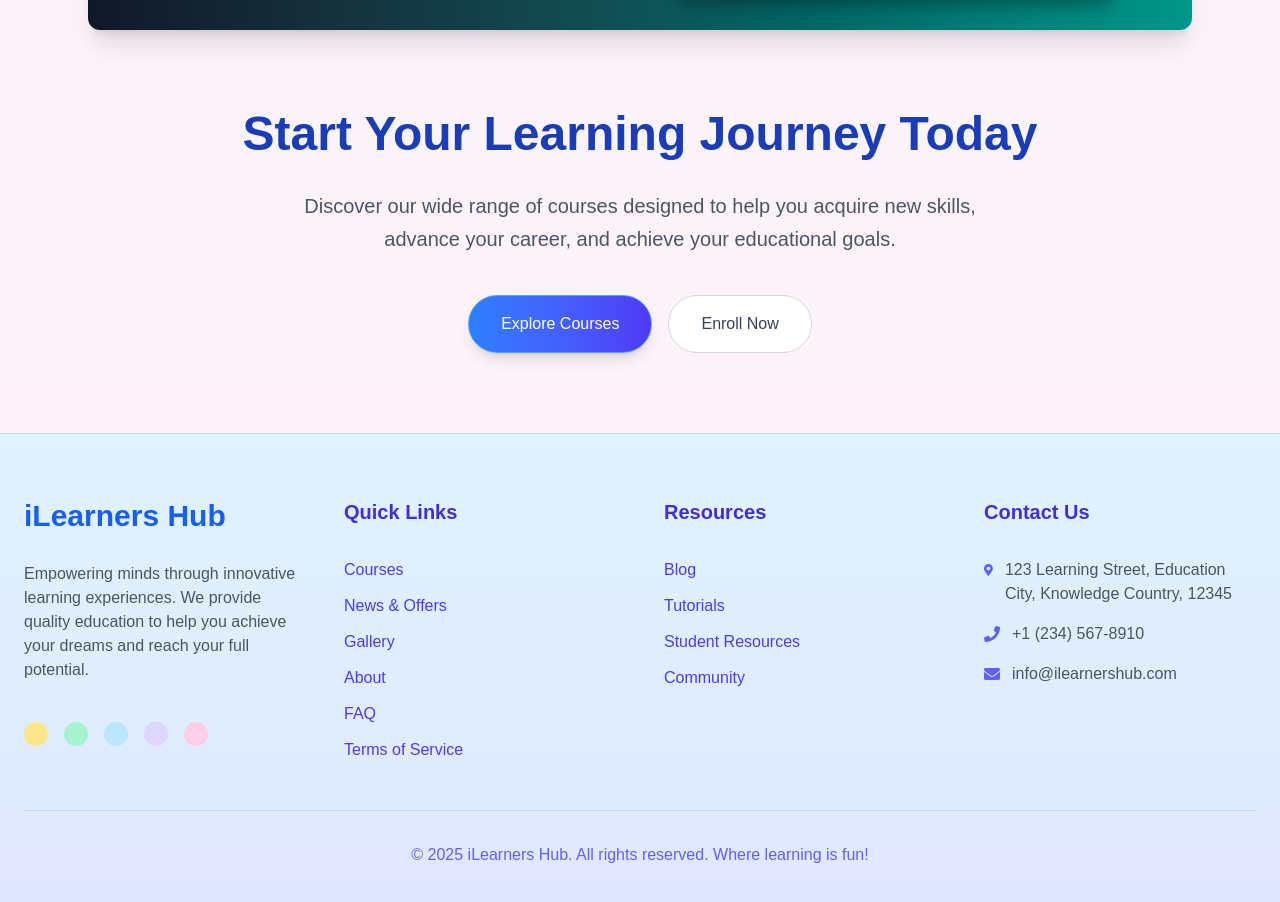
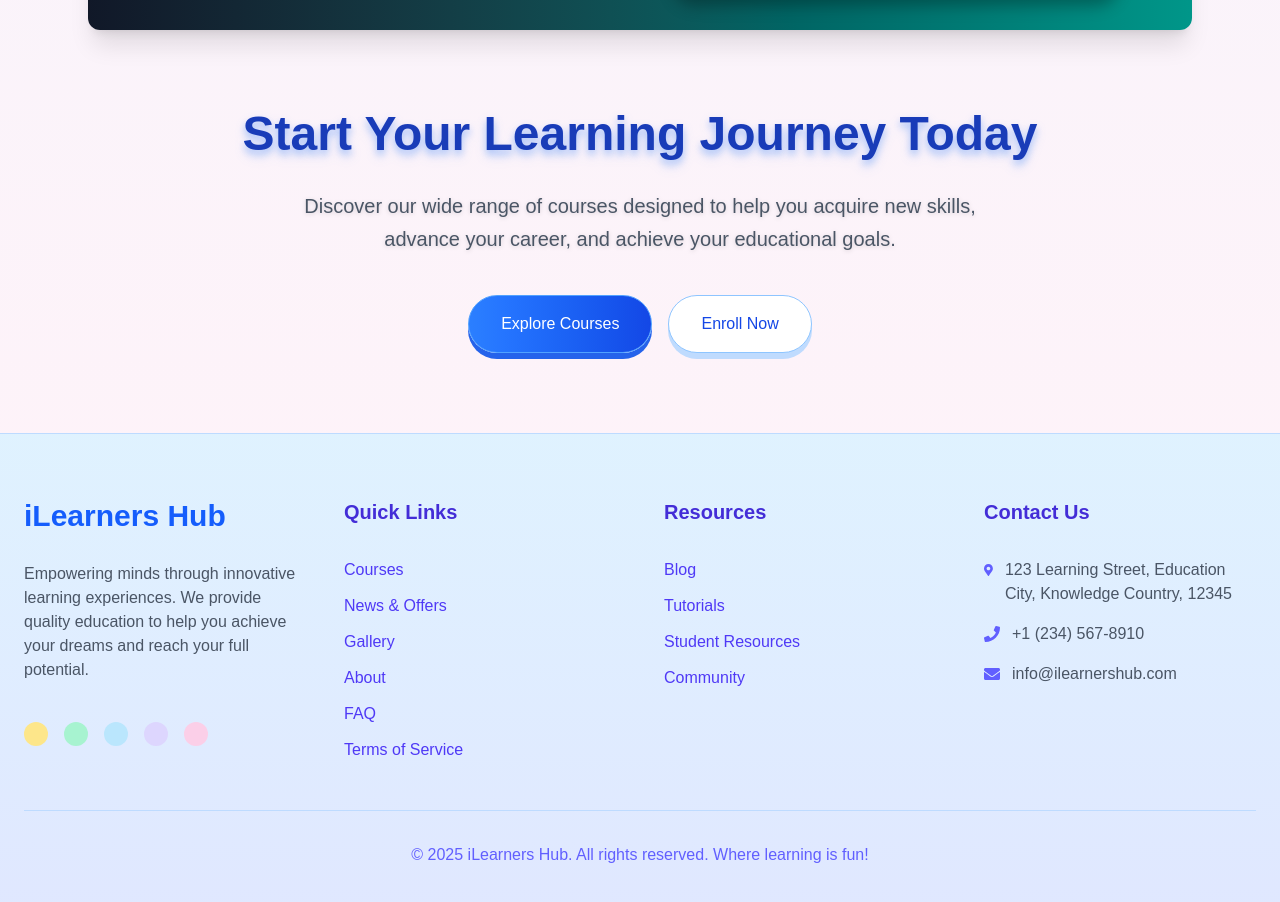
Before and after one commit to MoyasiGinko/iLearners-Hub, a Next.js app: page / in a window 1280 px wide. Shown: the part 3374-4276 px from the top of the page. Built offline with nearby package versions, Linux system fonts and the light colour scheme.

Commit message:
Update index.tsx

```diff
--- a/components/main/cta/index.tsx
+++ b/components/main/cta/index.tsx
@@ -4,6 +4,7 @@ import Link from "next/link";
 import { motion } from "framer-motion";
 
 const CTA: React.FC = () => {
+  // Using a limited palette of blue and white with shades
   return (
     <section className="py-20 bg-transparent relative overflow-hidden">
       <div className="container mx-auto px-6 text-center relative z-10">
@@ -12,7 +13,10 @@ const CTA: React.FC = () => {
           whileInView={{ opacity: 1, y: 0 }}
           viewport={{ once: true }}
           transition={{ duration: 0.5 }}
-          className="text-4xl md:text-5xl font-bold mb-8 text-blue-800"
+          className="text-4xl md:text-5xl font-bold mb-8 text-blue-800 drop-shadow-[0_5px_5px_rgba(59,130,246,0.3)]"
+          style={{
+            textShadow: "0 4px 6px rgba(59, 130, 246, 0.2)",
+          }}
         >
           Start Your Learning Journey Today
         </motion.h2>
@@ -22,7 +26,7 @@ const CTA: React.FC = () => {
           whileInView={{ opacity: 1, y: 0 }}
           viewport={{ once: true }}
           transition={{ duration: 0.5, delay: 0.1 }}
-          className="text-xl text-gray-600 mb-10 max-w-2xl mx-auto leading-relaxed"
+          className="text-xl text-gray-600 mb-10 max-w-2xl mx-auto leading-relaxed drop-shadow-sm"
         >
           Discover our wide range of courses designed to help you acquire new
           skills, advance your career, and achieve your educational goals.
@@ -37,23 +41,33 @@ const CTA: React.FC = () => {
         >
           <Link href="/courses">
             <motion.span
-              whileHover={{ scale: 1.05 }}
-              whileTap={{ scale: 0.95 }}
-              className="inline-block bg-gradient-to-r from-blue-500 to-indigo-600 text-white px-8 py-4 rounded-full
-                         font-medium hover:from-blue-600 hover:to-indigo-700 transition-all duration-300
-                         border border-blue-400 shadow-lg hover:shadow-xl hover:shadow-indigo-500/20"
+              whileHover={{ scale: 1.05, y: -5 }}
+              whileTap={{
+                scale: 0.95,
+                y: 2,
+                boxShadow: "0 0 0 rgba(59, 130, 246, 0.5)",
+              }}
+              className="inline-block bg-gradient-to-r from-blue-500 to-blue-700 text-white px-8 py-4 rounded-full
+                       font-medium transition-all duration-300
+                       border border-blue-400 shadow-[0_6px_0_rgb(37,99,235)] hover:shadow-[0_4px_0px_rgb(37,99,235)]
+                       hover:translate-y-[2px] active:translate-y-[6px] active:shadow-none"
             >
               Explore Courses
             </motion.span>
           </Link>
 
-          <Link href="/enrollment">
+          <Link href="/register">
             <motion.span
-              whileHover={{ scale: 1.05 }}
-              whileTap={{ scale: 0.95 }}
-              className="inline-block bg-white text-gray-700 px-8 py-4 rounded-full
-                         font-medium transition-all duration-300 mt-4 sm:mt-0
-                         border border-gray-300 hover:border-blue-400 hover:text-blue-600"
+              whileHover={{ scale: 1.05, y: -5 }}
+              whileTap={{
+                scale: 0.95,
+                y: 2,
+                boxShadow: "0 0 0 rgba(59, 130, 246, 0.5)",
+              }}
+              className="inline-block bg-white text-blue-700 px-8 py-4 rounded-full
+                       font-medium transition-all duration-300 mt-4 sm:mt-0
+                       border border-blue-300 shadow-[0_6px_0_rgb(191,219,254)] hover:shadow-[0_4px_0px_rgb(191,219,254)]
+                       hover:translate-y-[2px] active:translate-y-[6px] active:shadow-none"
             >
               Enroll Now
             </motion.span>
```
